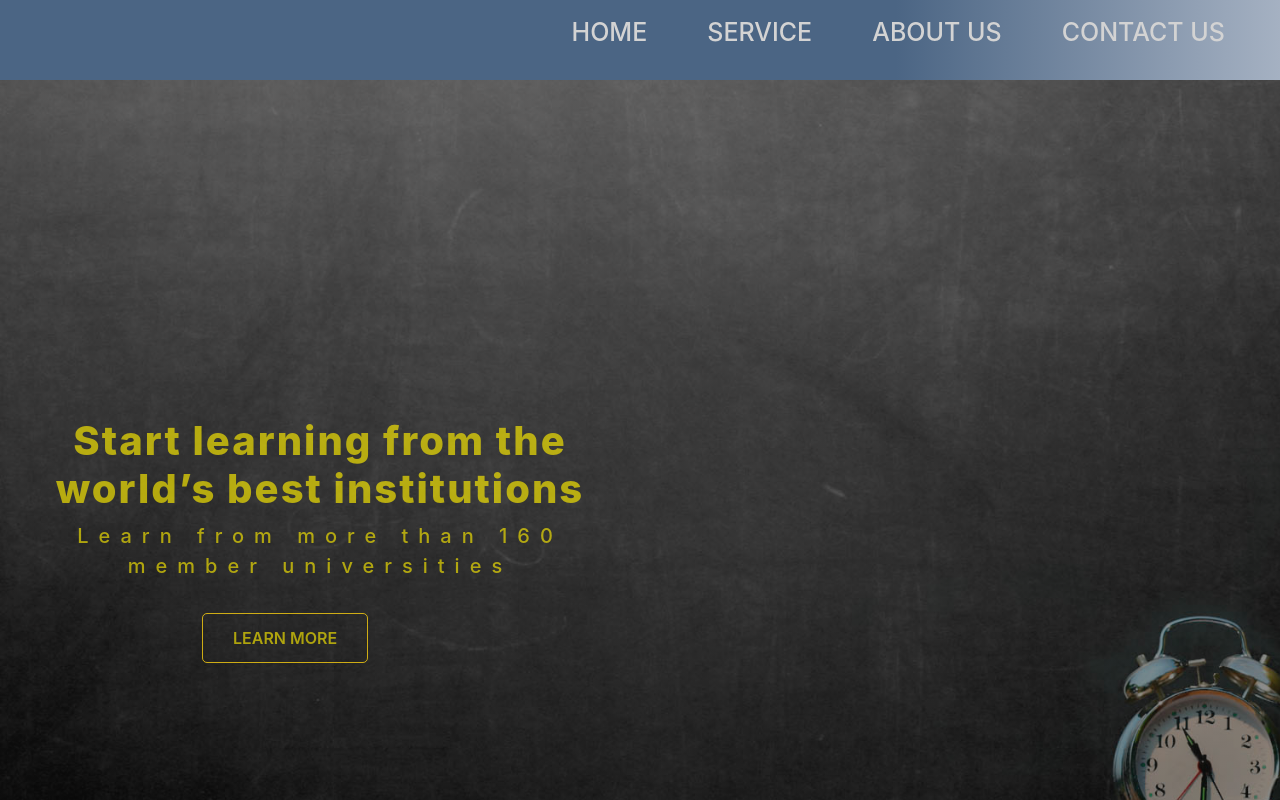
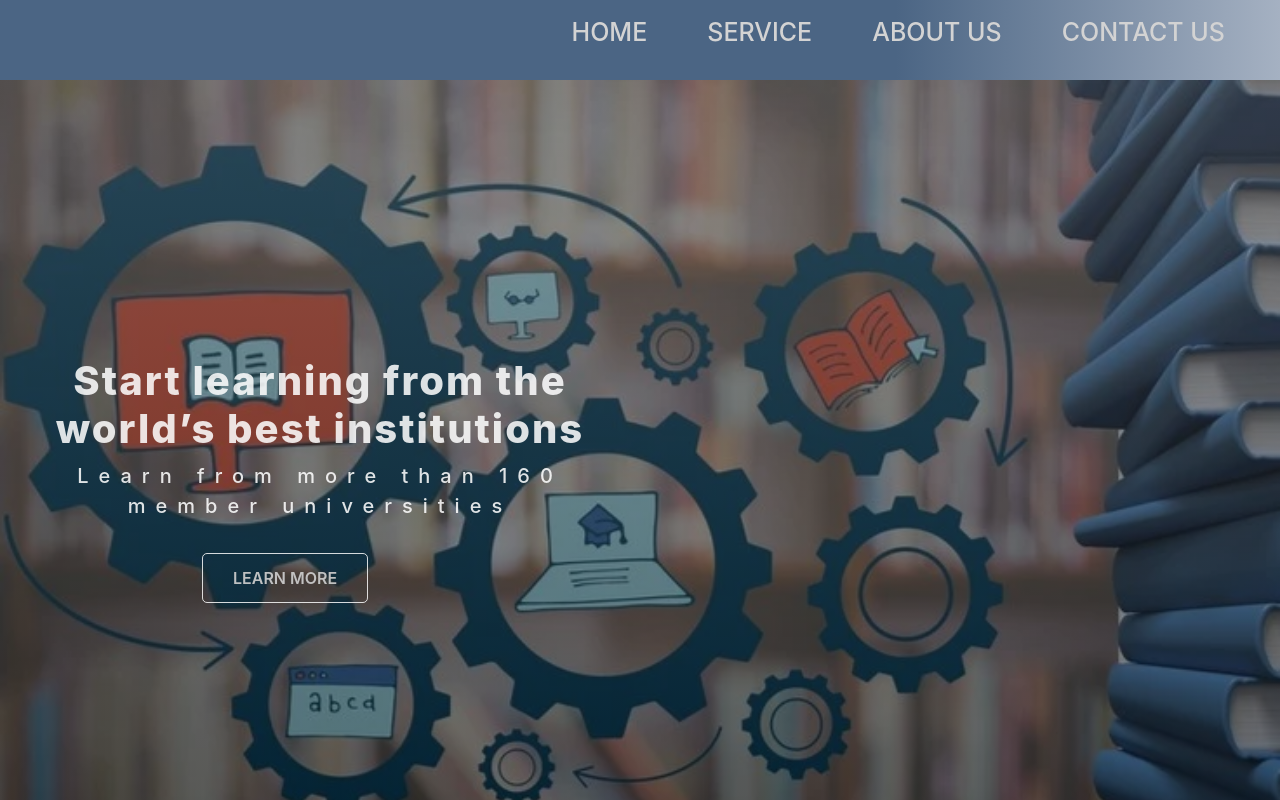
Before and after one commit to MehediHasan23/simple-educational-site, a React (Create React App) app: page / in a window 1280 px wide. Shown: the top 800 px of the page. Built offline with nearby package versions, Linux system fonts and the light colour scheme.

Commit message:
change bg pic

```diff
--- a/src/components/Header/Header.css
+++ b/src/components/Header/Header.css
@@ -1,14 +1,14 @@
 .header {
-  background-image:linear-gradient(rgba(80, 79, 79, 0.5), rgba(0, 0, 0, 0.5)),  url(../../images/logo.jpg);
+  background-image:linear-gradient(rgba(80, 79, 79, 0.5), rgba(0, 0, 0, 0.5)),  url(../../images/logo3.png);
   width: 100%;
-  height:115vh;
+  height:100vh;
   background-size: cover;
   background-repeat: no-repeat;
   margin: 0 !important;
 }
 .header-title {
   letter-spacing: 2px;
-  color: rgba(255, 238, 0, 0.651);
+  color: rgba(255, 255, 255, 0.856);
   font-size: 2.5em;
   font-weight: 800;
 }
@@ -16,14 +16,14 @@
   letter-spacing: 10px;
   font-size: 20px;
   font-weight: 500;
-  color: rgba(255, 238, 0, 0.63) !important;
+  color: rgba(255, 255, 255, 0.863) !important;
 }
 .regular-btn {
-  border: 1px solid #f3ca12d2;
+  border: 1px solid #ffffffd2;
 
   outline: 0;
   background-color: transparent;
-  color: rgba(255, 238, 0, 0.63);
+  color: rgba(204, 204, 204, 0.924);
   padding: 12px 30px;
   font-weight: 600;
   border-radius: 5px;
@@ -33,6 +33,6 @@
 }
 .regular-btn:hover {
   background-color: #fff;
-  color: #f39c12;
+  color: #0f0f0f;
   border: 1px solid #fff;
 }
```
Also changed, not shown: src/images/logo3.png (added).
